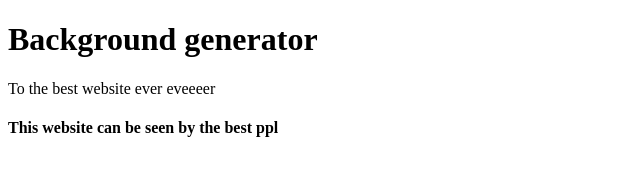
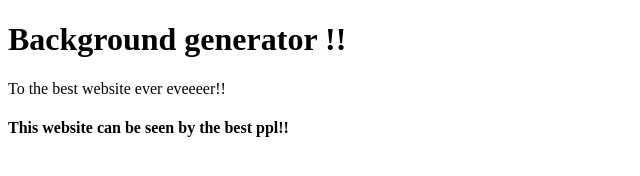
Before and after one commit to IordanAlexandru1997/Github-Test, a plain HTML site: page index.html in a window 1280 px wide. Shown: the full height of the page, 0-640 px from the left. Drawn offline with Linux system fonts and the light colour scheme.

Commit message:
added exclamation

```diff
--- a/index.html
+++ b/index.html
@@ -5,9 +5,9 @@
     <meta http-equiv="X-UA-Compatible" content="IE=edge">
     <meta name="viewport" content="width=device-width, initial-scale=1.0">
     <title>Document</title>
-    <h1>Background generator</h1>
-    <p>To the best website ever eveeeer</p>
-    <h4>This website can be seen by the best ppl</h4>
+    <h1>Background generator !!</h1>
+    <p>To the best website ever eveeeer!!</p>
+    <h4>This website can be seen by the best ppl!!</h4>
 </head>
 <body>
 
```
